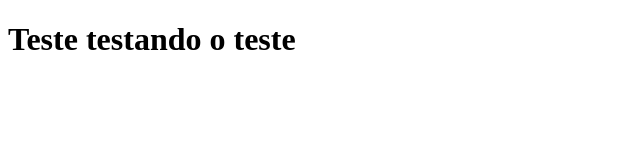
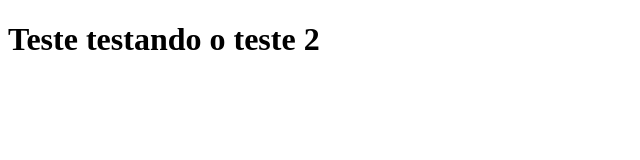
Before and after one commit to Djneto/clone-tabnews, a Next.js app: page / in a window 1280 px wide. Shown: the top 160 px of the page, without its empty margins (0-640 px from the left). Built offline with nearby package versions, Linux system fonts and the light colour scheme.

Commit message:
modificando a frase

```diff
--- a/pages/index.js
+++ b/pages/index.js
@@ -1,5 +1,5 @@
 function Home() {
-    return <h1>Teste testando o teste</h1>
+    return <h1>Teste testando o teste 2</h1>
 }
 
 export default Home;
```
